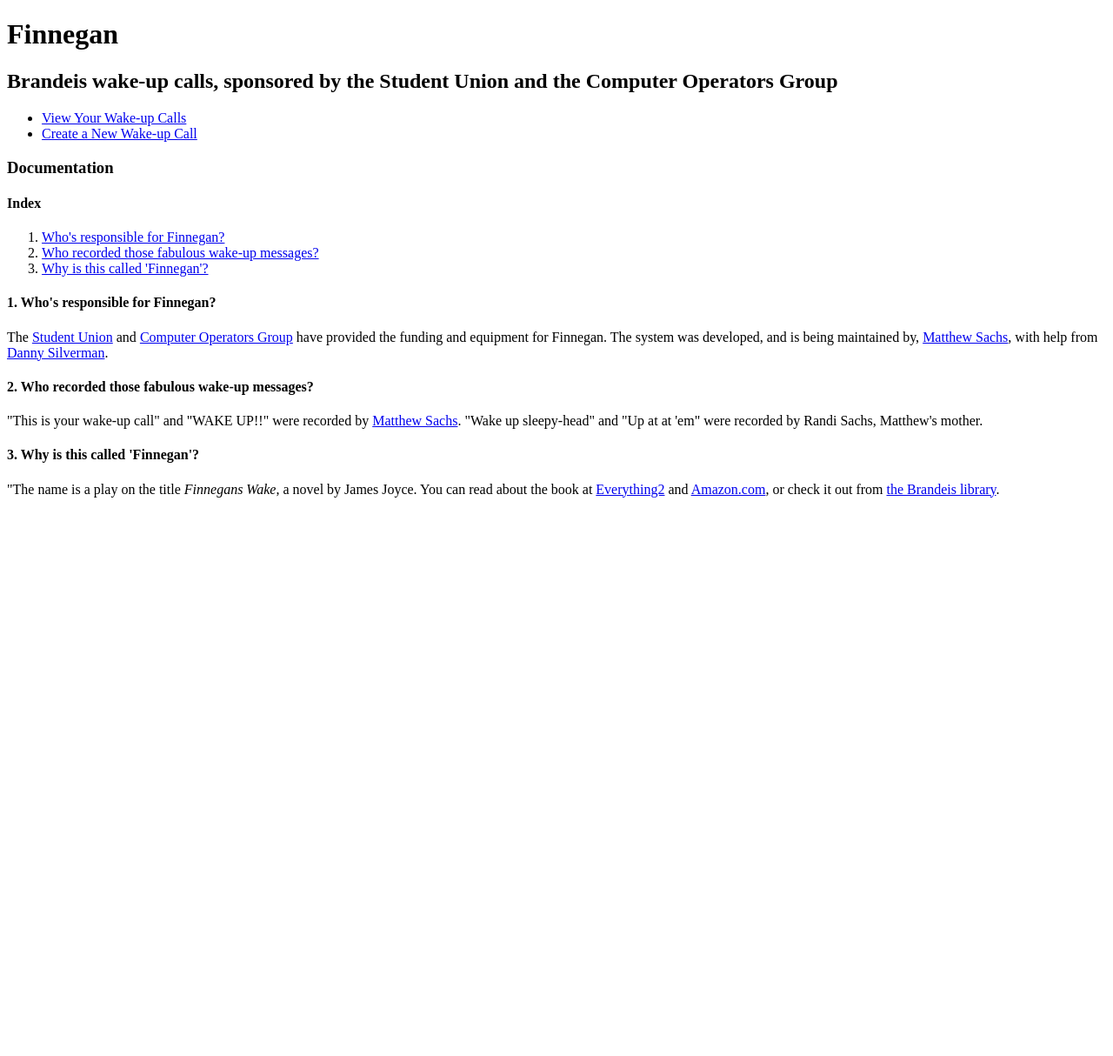
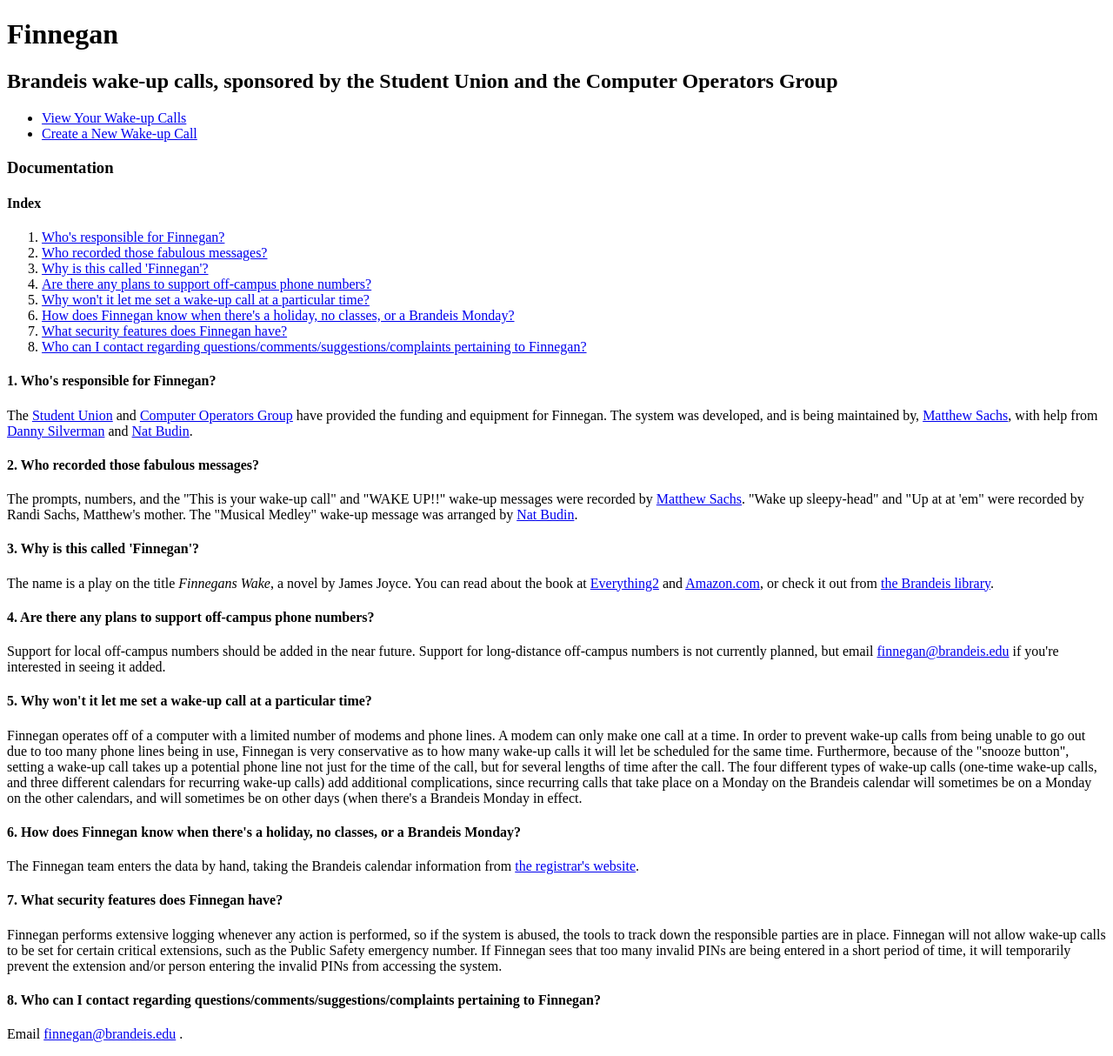
Before and after one commit to matthewg/Zevils, a PHP site: page /docs.php in a window 1280 px wide. Shown: the whole page at 87% size. Before the commit the page ends 572 px from the top, so only its background shows below. Run offline with PHP 8.4, Linux system fonts and the light colour scheme.

Commit message:
Better documentation

```diff
--- a/finnegan/web/docs.php
+++ b/finnegan/web/docs.php
@@ -4,21 +4,64 @@ $faqs = array(
 	array("Who's responsible for Finnegan?", <<<END_FAQITEM
 The <a href="http://union.brandeis.edu/">Student Union</a> and <a href="http://www.brancog.org/">Computer Operators Group</a>
 have provided the funding and equipment for Finnegan.  The system was developed, and is being maintained by,
-<a href="http://www.zevils.com/">Matthew Sachs</a>, with help from <a href="http://people.brandeis.edu/~zeno/">Danny Silverman</a>.
+<a href="http://www.zevils.com/">Matthew Sachs</a>, with help from <a href="http://people.brandeis.edu/~zeno/">Danny Silverman</a>
+and <a href="http://people.brandeis.edu/~natb/">Nat Budin</a>.
 END_FAQITEM
 ),
 
-	array("Who recorded those fabulous wake-up messages?", <<<END_FAQITEM
-"This is your wake-up call" and "WAKE UP!!" were recorded by <a href="http://www.zevils.com/">Matthew Sachs</a>.
+	array("Who recorded those fabulous messages?", <<<END_FAQITEM
+The prompts, numbers, and the "This is your wake-up call" and "WAKE UP!!" wake-up messages
+were recorded by <a href="http://www.zevils.com/">Matthew Sachs</a>.
 "Wake up sleepy-head" and "Up at at 'em" were recorded by Randi Sachs, Matthew's mother.
+The "Musical Medley" wake-up message was arranged by <a href="http://people.brandeis.edu/~natb/">Nat Budin</a>.
 END_FAQITEM
 ),
 
 	array("Why is this called 'Finnegan'?", <<<END_FAQITEM
-"The name is a play on the title <em>Finnegans Wake</em>, a novel by James Joyce.
+The name is a play on the title <em>Finnegans Wake</em>, a novel by James Joyce.
 You can read about the book at <a href="http://www.everything2.com/index.pl?node_id=65042">Everything2</a> and
 <a href="http://www.amazon.com/exec/obidos/ASIN/0141181265">Amazon.com</a>, or check it out from
 <a href="http://library.brandeis.edu/">the Brandeis library</a>.
+END_FAQITEM
+),
+
+	array("Are there any plans to support off-campus phone numbers?", <<<END_FAQITEM
+Support for local off-campus numbers should be added in the near future.  Support for long-distance
+off-campus numbers is not currently planned, but email <a href="mailto:finnegan@brandeis.edu">finnegan@brandeis.edu</a>
+if you're interested in seeing it added.
+END_FAQITEM
+),
+
+	array("Why won't it let me set a wake-up call at a particular time?", <<<END_FAQITEM
+Finnegan operates off of a computer with a limited number of modems and phone lines.  A modem can only make
+one call at a time.  In order to prevent wake-up calls from being unable to go out due to too many
+phone lines being in use, Finnegan is very conservative as to how many wake-up calls it will let be
+scheduled for the same time.  Furthermore, because of the "snooze button", setting a wake-up call
+takes up a potential phone line not just for the time of the call, but for several lengths of time
+after the call.  The four different types of wake-up calls (one-time wake-up calls, and three different
+calendars for recurring wake-up calls) add additional complications, since recurring calls that take
+place on a Monday on the Brandeis calendar will sometimes be on a Monday on the other calendars,
+and will sometimes be on other days (when there's a Brandeis Monday in effect.
+END_FAQITEM
+),
+
+	array("How does Finnegan know when there's a holiday, no classes, or a Brandeis Monday?", <<<END_FAQITEM
+The Finnegan team enters the data by hand,
+taking the Brandeis calendar information from <a href="http://www.brandeis.edu/registrar/cal.html">the registrar's website</a>.
+END_FAQITEM
+),
+
+	array("What security features does Finnegan have?", <<<END_FAQITEM
+Finnegan performs extensive logging whenever any action is performed, so if the system is abused, the tools
+to track down the responsible parties are in place.  Finnegan will not allow wake-up calls to be set for
+certain critical extensions, such as the Public Safety emergency number.  If Finnegan sees that too many
+invalid PINs are being entered in a short period of time, it will temporarily prevent the extension and/or
+person entering the invalid PINs from accessing the system.
+END_FAQITEM
+),
+
+	array("Who can I contact regarding questions/comments/suggestions/complaints pertaining to Finnegan?", <<<END_FAQITEM
+Email <a href="mailto:finnegan@brandeis.edu">finnegan@brandeis.edu</a> .
 END_FAQITEM
 ));
 
```
